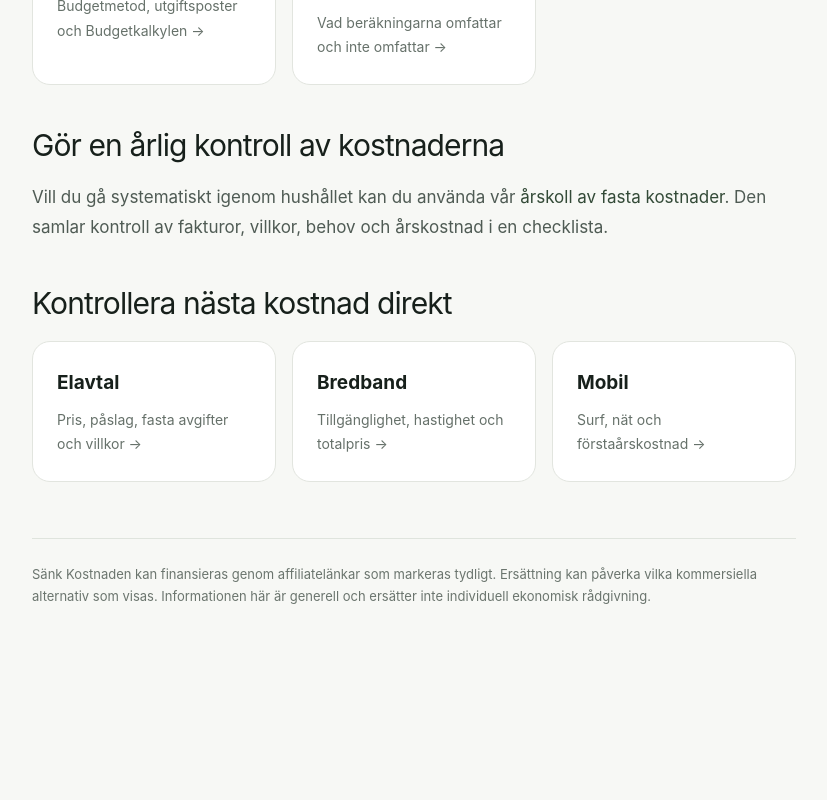
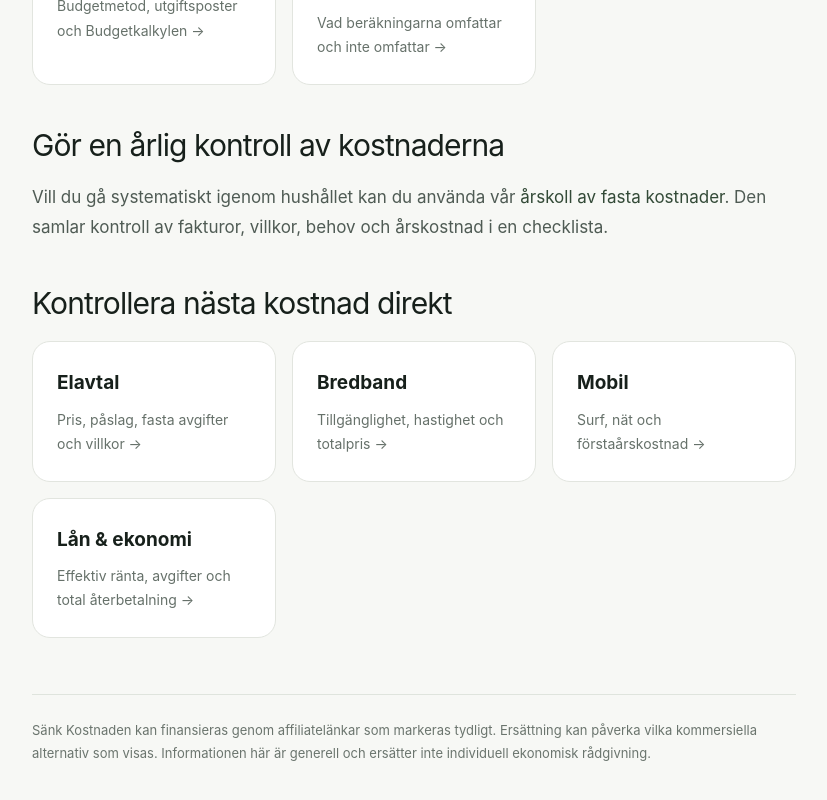
Before and after one commit to arvidlandin-cpu/sankkostnaden, a Next.js app: page /guide/hushallets-fasta-kostnader-2026 in a window 1280 px wide. Shown: the part 3109-3909 px from the top of the page, without its empty margins (226-1053 px from the left). Before the commit the page ends 3781 px from the top, so only its background shows below. Built offline with nearby package versions, Linux system fonts and the light colour scheme.

Commit message:
SEO: link household cost guide to finance hub

```diff
--- a/pages/guide/hushallets-fasta-kostnader-2026.tsx
+++ b/pages/guide/hushallets-fasta-kostnader-2026.tsx
@@ -57,7 +57,7 @@ export default function HushalletsFastaKostnader() {
 
           <h2>Gör en årlig kontroll av kostnaderna</h2><p>Vill du gå systematiskt igenom hushållet kan du använda vår <Link href='/guide/arskoll-fasta-kostnader/'>årskoll av fasta kostnader</Link>. Den samlar kontroll av fakturor, villkor, behov och årskostnad i en checklista.</p>
           <h2>Kontrollera nästa kostnad direkt</h2>
-          <div className='trafficLinks'><Link href='/elavtal/billigaste-elavtalet/'><strong>Elavtal</strong><span>Pris, påslag, fasta avgifter och villkor →</span></Link><Link href='/bredband/billigaste-bredbandet/'><strong>Bredband</strong><span>Tillgänglighet, hastighet och totalpris →</span></Link><Link href='/mobil/billigaste-mobilabonnemanget/'><strong>Mobil</strong><span>Surf, nät och förstaårskostnad →</span></Link></div>
+          <div className='trafficLinks'><Link href='/elavtal/billigaste-elavtalet/'><strong>Elavtal</strong><span>Pris, påslag, fasta avgifter och villkor →</span></Link><Link href='/bredband/billigaste-bredbandet/'><strong>Bredband</strong><span>Tillgänglighet, hastighet och totalpris →</span></Link><Link href='/mobil/billigaste-mobilabonnemanget/'><strong>Mobil</strong><span>Surf, nät och förstaårskostnad →</span></Link><Link href='/ekonomi/'><strong>Lån & ekonomi</strong><span>Effektiv ränta, avgifter och total återbetalning →</span></Link></div>
           <p className='disclosure'>Sänk Kostnaden kan finansieras genom affiliatelänkar som markeras tydligt. Ersättning kan påverka vilka kommersiella alternativ som visas. Informationen här är generell och ersätter inte individuell ekonomisk rådgivning.</p>
         </article>
       </main>
```
